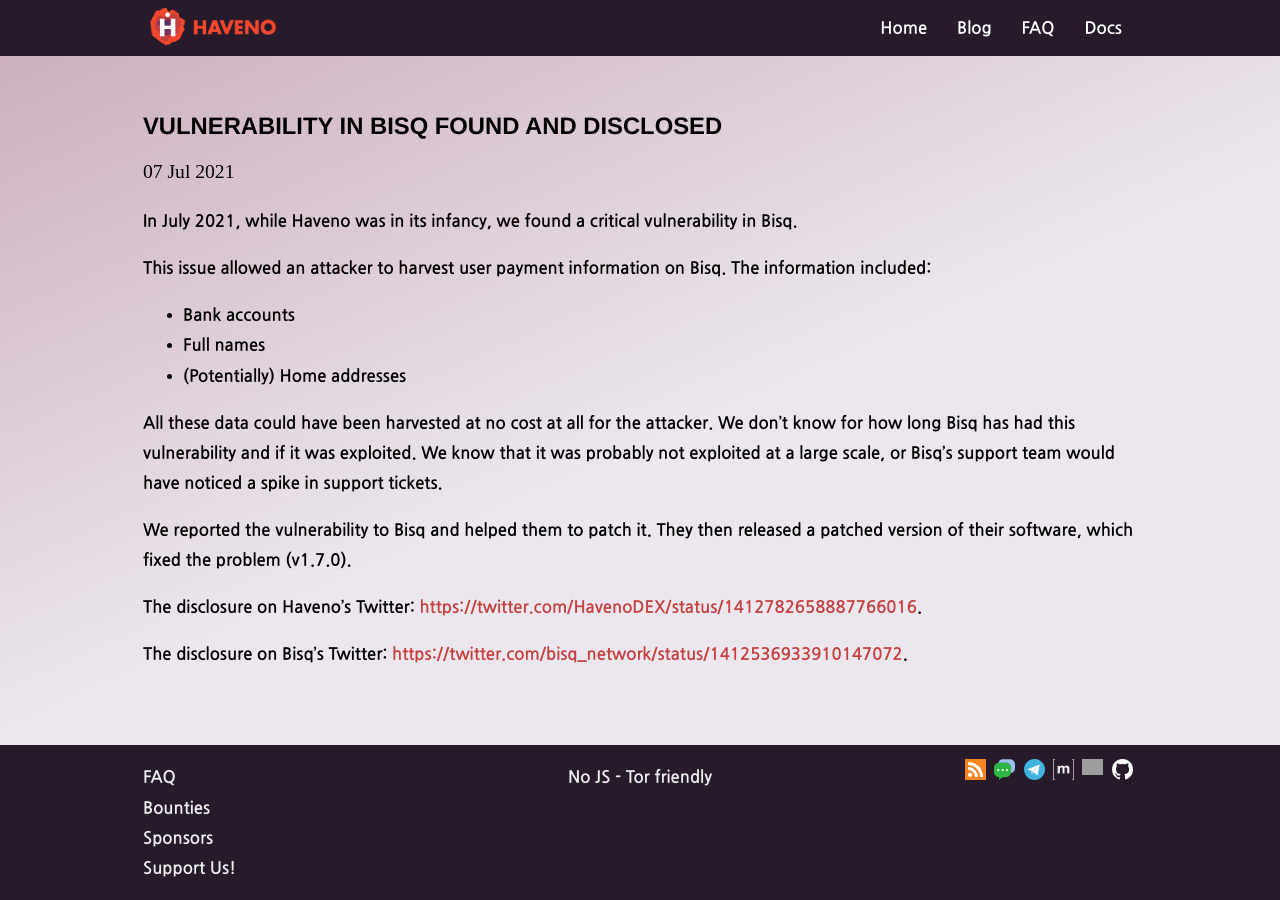
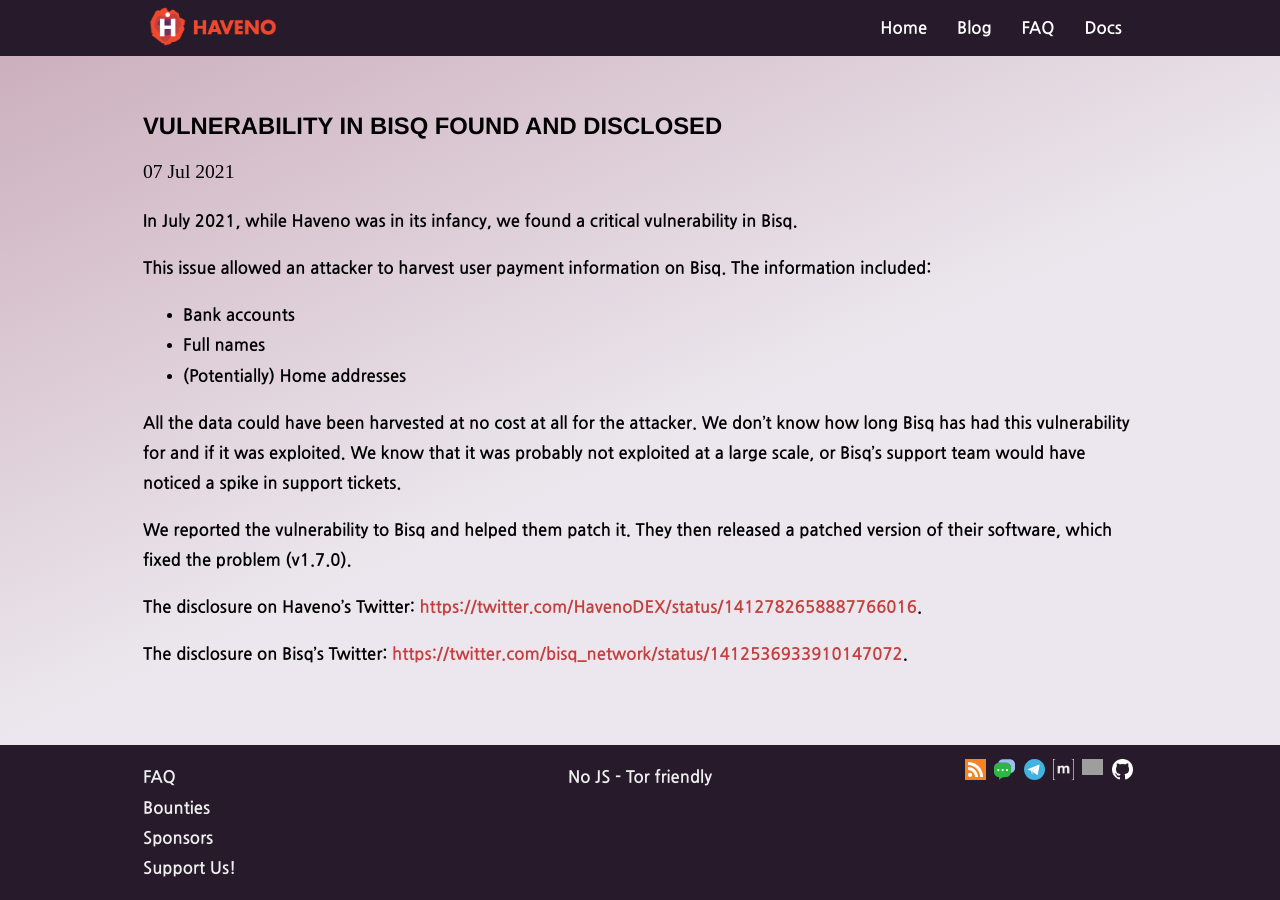
Before and after one commit to haveno-dex/haveno-site, a Jekyll site: the page built from _posts/2021-07-7-bisq-vulnerability.md, in a window 1280 px wide. Built offline with Jekyll 4.4.1, drawn with Linux system fonts in a browser that asks for light colours.

Commit message:
Grammar fixes for Bisq vulnerability blog post
Forgot to add these in the last commit

```diff
--- a/_posts/2021-07-7-bisq-vulnerability.md
+++ b/_posts/2021-07-7-bisq-vulnerability.md
@@ -12,9 +12,9 @@
 - Full names
 - (Potentially) Home addresses
 
-All these data could have been harvested at no cost at all for the attacker. We don't know for how long Bisq has had this vulnerability and if it was exploited. We know that it was probably not exploited at a large scale, or Bisq's support team would have noticed a spike in support tickets.
+All the data could have been harvested at no cost at all for the attacker. We don't know how long Bisq has had this vulnerability for and if it was exploited. We know that it was probably not exploited at a large scale, or Bisq's support team would have noticed a spike in support tickets.
 
-We reported the vulnerability to Bisq and helped them to patch it. They then released a patched version of their software, which fixed the problem (v1.7.0).
+We reported the vulnerability to Bisq and helped them patch it. They then released a patched version of their software, which fixed the problem (v1.7.0).
 
 The disclosure on Haveno's Twitter: [https://twitter.com/HavenoDEX/status/1412782658887766016](twitter.com/HavenoDEX/status/1412782658887766016).
 
```
